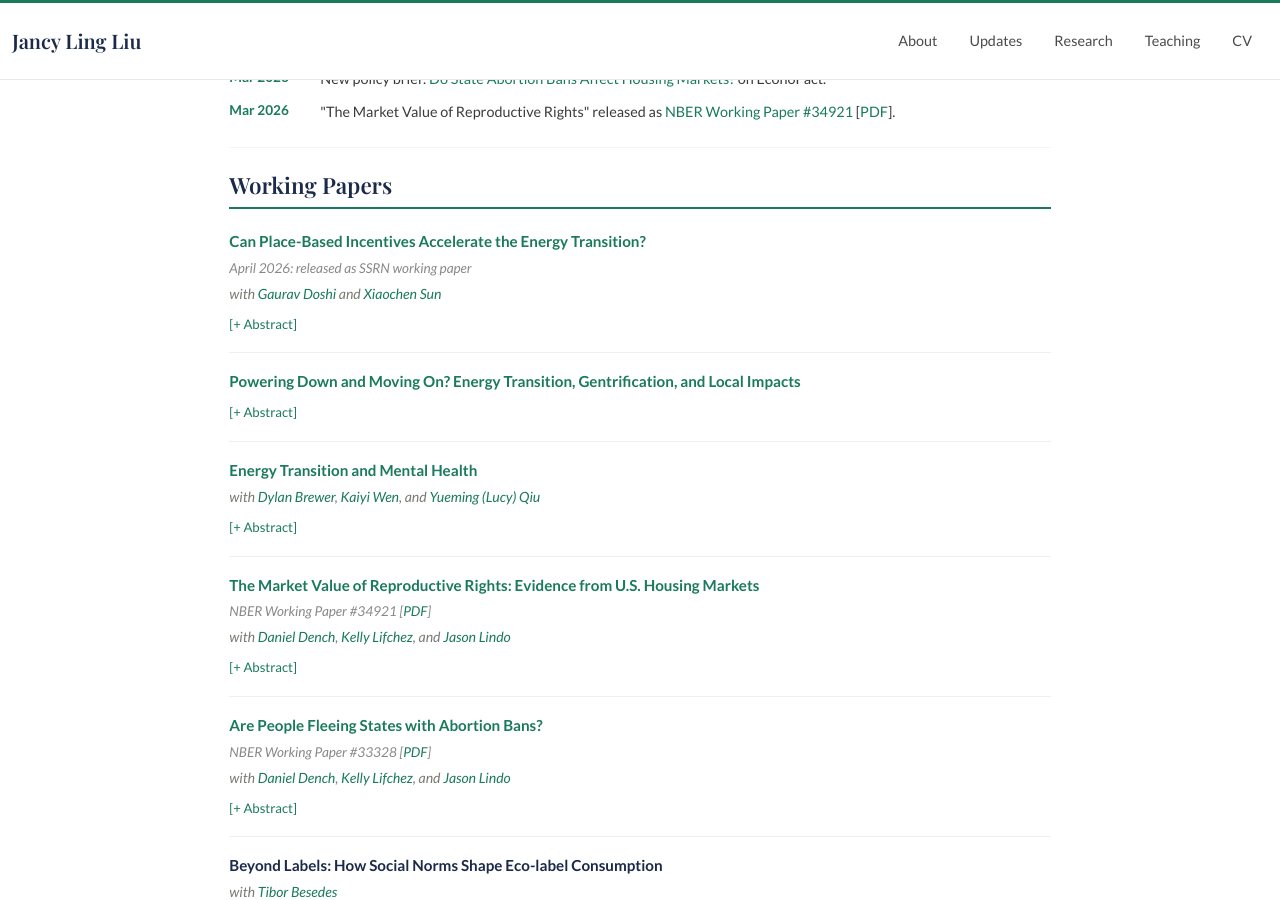
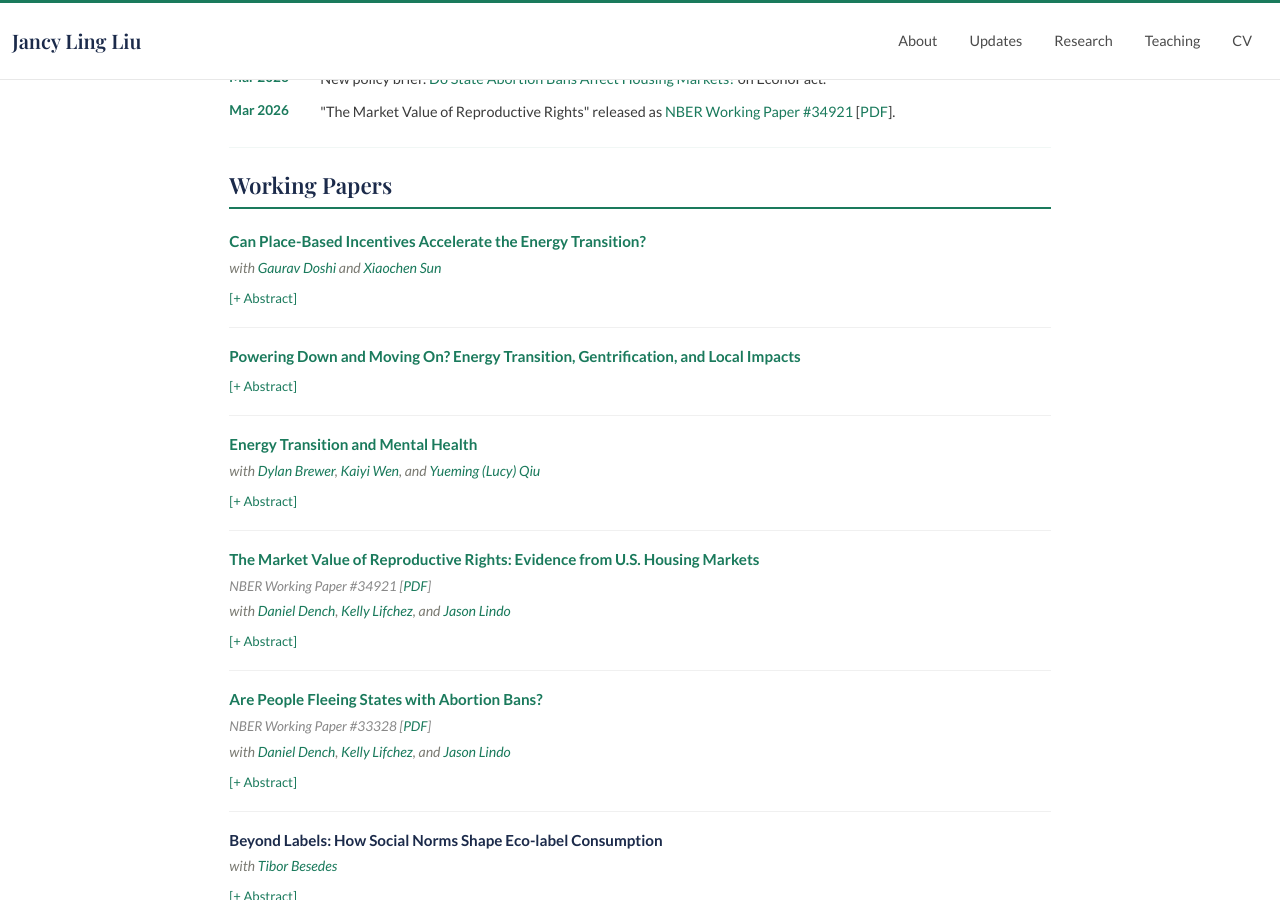
Before and after one commit to Jancyll/Jancyll.github.io, a Jekyll site: the page built from index.md, in a window 1280 px wide and 900 px high, scrolled down 564 px. Built offline with Jekyll 4.4.1, drawn with Linux system fonts in a browser that asks for light colours; some web fonts are replaced.

Commit message:
Update website

```diff
--- a/_data/research.yml
+++ b/_data/research.yml
@@ -1,7 +1,6 @@
 working_papers:
   - name: 'Can Place-Based Incentives Accelerate the Energy Transition?'
     url: 'https://papers.ssrn.com/sol3/papers.cfm?abstract_id=6411041'
-    updates: 'April 2026: released as SSRN working paper'
     abstract: 'This paper examines the design and effectiveness of place-based industrial policy in renewable energy. We study the Inflation Reduction Act''s energy-community tax credits, which offered bonus subsidies to projects located in economically vulnerable, fossil-fuel reliant areas. Reduced form estimates show no significant overall changes in interconnection requests in eligible counties but substantial heterogeneity by policy eligibility, region, and technology. We then develop and estimate a structural model of project location choice to evaluate alternative policy designs. Counterfactual simulations quantify key trade-offs between developer surplus, environmental benefits, fiscal spending, and support for vulnerable communities in the design of place-based policies.'
     coauthors:
       - name: 'Gaurav Doshi'
```
